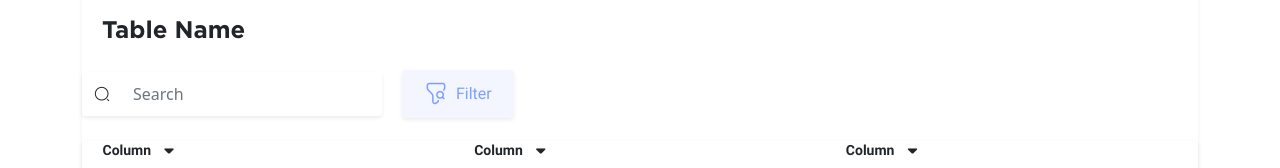
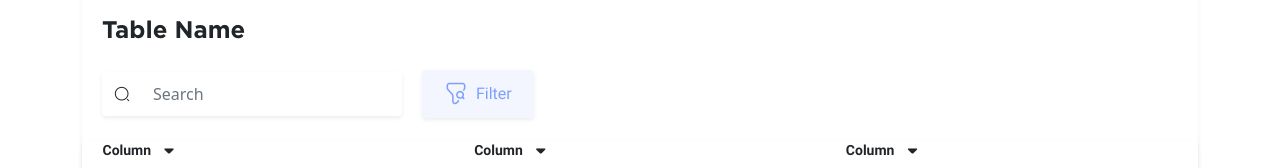
Before and after one commit to integratr-azamora/integratrGov-license-management, a Vue app: page /table in a window 1280 px wide. Shown: the part 156-324 px from the top of the page. Built offline with nearby package versions, Linux system fonts and the light colour scheme; a web font is replaced by a local one.

Commit message:
tables small fix

```diff
--- a/src/components/Tables.vue
+++ b/src/components/Tables.vue
@@ -31,7 +31,7 @@
                </div>
                <!-- table Header Row3  -->
                <!-- table Header Row4  -->
-               <div class="d-flex align-items-center">
+               <div class="d-flex align-items-center ms-20px">
                      <div class="input-group shadow-sm border-round-4px align-items-center size-search-table">
                         <span class="input-group-text bg-none border-color-none" id="basic-addon1"><i class="isax isax-search-normal-1  table-inputbox-icon-size py-14py"></i></span>
                         <input type="text" class="form-control border-color-none shadow-none" placeholder="Search" aria-label="Username" aria-describedby="basic-addon1">
```
